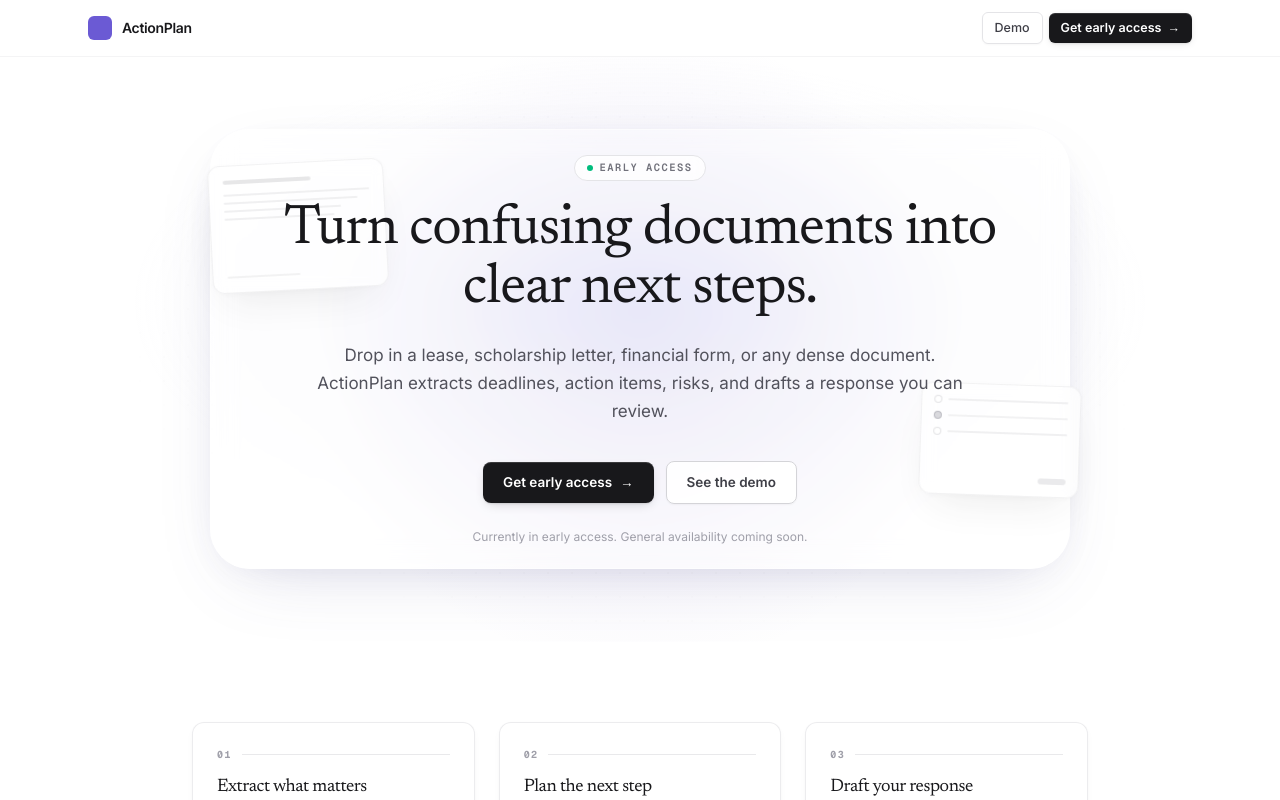
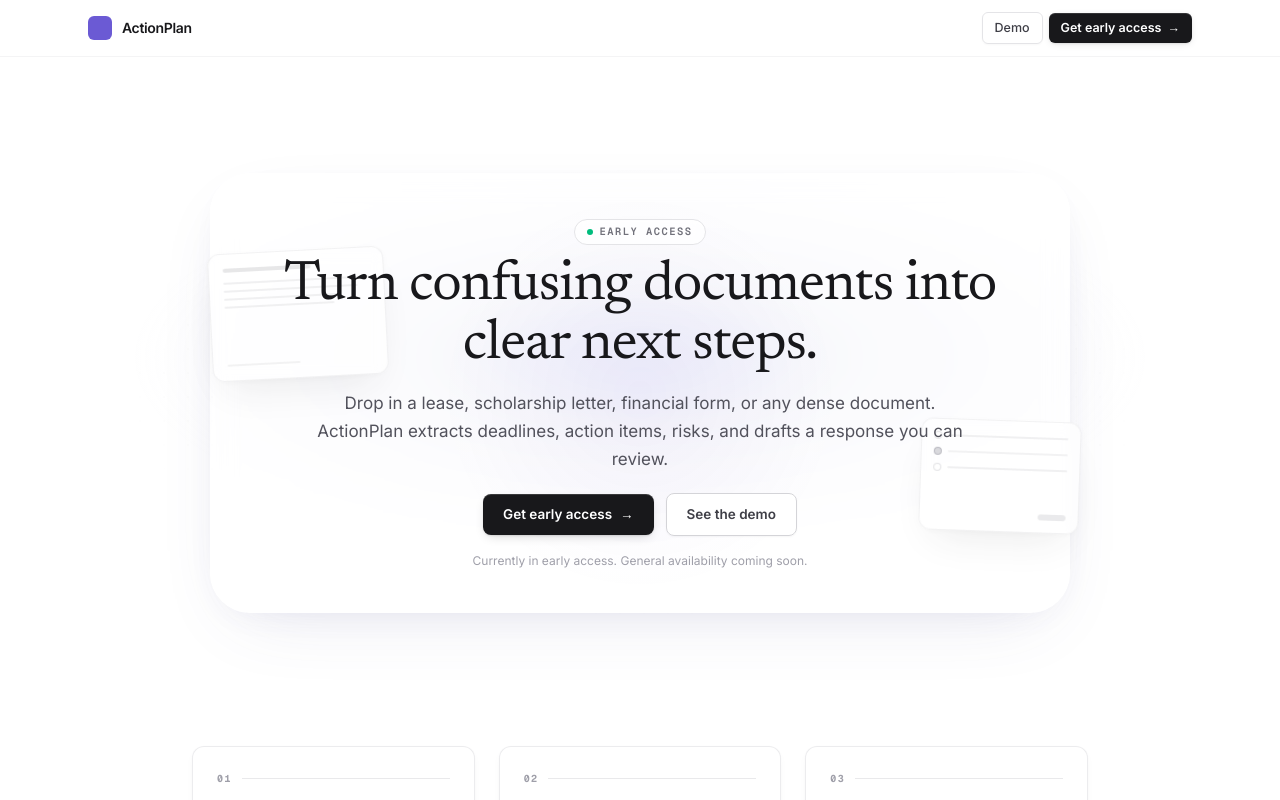
Before and after one commit to andrew-zhouu/actionplan, a Next.js app: page / in a window 1280 px wide. Shown: the top 800 px of the page. Built offline with nearby package versions, Linux system fonts and the light colour scheme.

Commit message:
refine: polish landing page layout, motion, and hero interactions

```diff
--- a/app/(marketing)/layout.tsx
+++ b/app/(marketing)/layout.tsx
@@ -14,7 +14,7 @@
   children: React.ReactNode;
 }) {
   return (
-    <div className="flex flex-1 flex-col bg-white">
+    <div className="flex flex-1 flex-col overflow-x-clip bg-white">
       {/* Scope smooth scroll to marketing routes only. Removes itself on
           unmount when the user navigates into /app/*. */}
       <SmoothScrollController />
--- a/app/(marketing)/page.tsx
+++ b/app/(marketing)/page.tsx
@@ -8,13 +8,26 @@
   return (
     <div className="mx-auto w-full max-w-5xl px-6">
 
-      {/* ── Hero ────────────────────────────────────────────────────────── */}
-      <section className="relative isolate -mx-6 overflow-hidden px-6 py-16 sm:py-24">
+      {/* ── Hero ──────────────────────────────────────────────────────────
+            `overflow-hidden` removed so the cursor spotlight (now a
+            direct sibling of HeroAtmosphere below) can extend cleanly
+            past the page wrapper's max-width. `py-8 sm:py-14` (was
+            py-12 sm:py-20) trims the vertical footprint enough that
+            the features row clearly peeks above the fold on typical
+            laptop viewports. Internal hero spacing also tightened a
+            notch on the same theme. */}
+      <section className="relative isolate -mx-6 mt-20 px-6 py-6 sm:mt-28 sm:py-12">
+        {/* (The previous full-bleed cursor spotlight was removed —
+            the cursor-reactive light now lives INSIDE the glass plane
+            in HeroAtmosphere, geometrically clipped to the plane's
+            rounded-rectangle bounds so the effect belongs to the
+            card surface and never spills outside it.) */}
+
         <HeroAtmosphere />
 
         <div className="mx-auto max-w-3xl text-center">
           <p
-            className="lp-fade-in-up mb-5 inline-flex items-center gap-1.5 rounded-full border border-zinc-200 bg-white/80 px-3 py-1 font-mono text-[10.5px] font-semibold uppercase tracking-[0.14em] text-zinc-500 backdrop-blur-sm"
+            className="lp-fade-in-up mb-3 inline-flex items-center gap-1.5 rounded-full border border-zinc-200 bg-white/80 px-3 py-1 font-mono text-[10.5px] font-semibold uppercase tracking-[0.14em] text-zinc-500 backdrop-blur-sm"
             style={{ animationDelay: "0ms" }}
           >
             <span className="h-1.5 w-1.5 rounded-full bg-emerald-500" />
@@ -27,7 +40,7 @@
             Turn confusing documents into clear next steps.
           </h1>
           <p
-            className="lp-fade-in-up mx-auto mt-6 max-w-2xl text-[15px] leading-relaxed text-zinc-600 sm:text-[17px]"
+            className="lp-fade-in-up mx-auto mt-4 max-w-2xl text-[15px] leading-relaxed text-zinc-600 sm:text-[17px]"
             style={{ animationDelay: "240ms" }}
           >
             Drop in a lease, scholarship letter, financial form, or any dense
@@ -35,14 +48,14 @@
             drafts a response you can review.
           </p>
           <div
-            className="lp-fade-in-up mt-9 flex flex-wrap items-center justify-center gap-3"
+            className="lp-fade-in-up mt-5 flex flex-wrap items-center justify-center gap-3"
             style={{ animationDelay: "360ms" }}
           >
             <PrimaryCTA href="/early-access">Get early access</PrimaryCTA>
             <SecondaryCTA href="/demo">See the demo</SecondaryCTA>
           </div>
           <p
-            className="lp-fade-in-up mt-6 text-[12px] text-zinc-400"
+            className="lp-fade-in-up mt-4 text-[12px] text-zinc-400"
             style={{ animationDelay: "480ms" }}
           >
             Currently in early access. General availability coming soon.
@@ -50,8 +63,12 @@
         </div>
       </section>
 
-      {/* ── Feature blocks ──────────────────────────────────────────────── */}
-      <section className="mx-auto mt-12 grid max-w-4xl gap-5 sm:mt-20 sm:grid-cols-3 sm:gap-6">
+      {/* ── Feature blocks ────────────────────────────────────────────────
+            `mt-24 sm:mt-32` — a clearly perceptible breathing gap
+            from the hero card. Tuned after `mt-14 sm:mt-16` still
+            read as too close. The top of this row should still peek
+            into the first viewport on a typical laptop. */}
+      <section className="mx-auto mt-24 grid max-w-4xl gap-5 sm:mt-32 sm:grid-cols-3 sm:gap-6">
         <Reveal delay={0}>   <FeatureCard eyebrow="01" title="Extract what matters"  body="Deadlines, action items, risks, and open questions — pulled from the document with sources you can verify." /></Reveal>
         <Reveal delay={100}> <FeatureCard eyebrow="02" title="Plan the next step"    body="A grounded, document-specific action plan, with each step expandable for context." /></Reveal>
         <Reveal delay={200}> <FeatureCard eyebrow="03" title="Draft your response"   body="Generate an email, letter, or talking points. Edit. Approve. Use." /></Reveal>
@@ -66,7 +83,7 @@
             body, identical supporting-text treatment (zinc-600,
             leading-relaxed, text-balance). */}
       <Reveal>
-        <section className="mx-auto mt-20 max-w-3xl px-2 text-center sm:mt-28">
+        <section className="mx-auto mt-28 max-w-3xl px-2 text-center sm:mt-36">
           <p className="font-mono text-[10.5px] font-semibold uppercase tracking-[0.14em] text-zinc-500">
             What we believe
           </p>
--- a/components/marketing/hero-atmosphere.tsx
+++ b/components/marketing/hero-atmosphere.tsx
@@ -71,15 +71,19 @@
       target.x = Math.max(-0.6, Math.min(0.6, x));
       target.y = Math.max(-0.6, Math.min(0.6, y));
 
-      // Raw cursor position as a percentage within the hero, written
-      // straight to CSS variables. The spotlight layer below uses these
-      // to anchor its radial gradient — no lerp, because a spotlight
-      // should sit exactly where the cursor is. The parallax layers
-      // still use the lerped `current` values for soft trailing motion.
-      const mxPercent = ((e.clientX - rect.left) / rect.width)  * 100;
-      const myPercent = ((e.clientY - rect.top)  / rect.height) * 100;
-      container.style.setProperty("--hero-mx", `${mxPercent}%`);
-      container.style.setProperty("--hero-my", `${myPercent}%`);
+      // Cursor position in plane-LOCAL pixels for the spotlight that
+      // now lives INSIDE the glass plane (clipped by the plane's
+      // rounded-rectangle via overflow-hidden). When the cursor is
+      // over the plane these are positive in-bounds values; when it's
+      // outside they go negative / past the plane's width-height, and
+      // the gradient draws off-plane (and gets clipped to nothing).
+      const plane = planeRef.current;
+      if (plane) {
+        const planeRect = plane.getBoundingClientRect();
+        const html = document.documentElement;
+        html.style.setProperty("--plane-mx", `${e.clientX - planeRect.left}px`);
+        html.style.setProperty("--plane-my", `${e.clientY - planeRect.top}px`);
+      }
     };
 
     const tick = () => {
@@ -128,20 +132,11 @@
       {/* Layer 1 — dot grid (static, no parallax) */}
       <div className="lp-dot-grid absolute inset-0 opacity-70" />
 
-      {/* Layer 1.5 — hero-local cursor spotlight. Tracks raw cursor
-            position via CSS variables on the container; sits behind
-            the bloom so the bloom still dominates the center while
-            the spotlight adds movement at the periphery. Scoped
-            entirely to the hero — the parent atmosphere is at -z-10
-            so this layer is physically incapable of muddying any
-            section below. */}
-      <div
-        className="absolute inset-0"
-        style={{
-          background:
-            "radial-gradient(540px circle at var(--hero-mx, 50%) var(--hero-my, 50%), rgba(125, 100, 200, 0.12), transparent 60%)",
-        }}
-      />
+      {/* (Cursor spotlight has been moved OUT of this component — it
+            now lives as a sibling of <HeroAtmosphere /> directly under
+            the hero section in page.tsx, so it doesn't sit under this
+            component's `perspective:1200px` rendering context that
+            was causing the visible side-clipping.) */}
 
       {/* Layer 2 — soft radial bloom, small parallax */}
       <div ref={bloomRef} className="absolute inset-0 will-change-transform">
@@ -152,12 +147,28 @@
       </div>
 
       {/* Layer 3 — glass stage, medium parallax. Outer div centers it;
-                    inner div is the parallax target. */}
+                    inner div is the parallax target.
+                    Now also OWNS the cursor-reactive light: the inner
+                    spotlight `<div>` lives as a child of the plane and
+                    the plane is `relative overflow-hidden` + rounded,
+                    so the spotlight gradient is geometrically clipped
+                    to the plane's exact rounded-rectangle bounds. The
+                    effect reads as belonging to the card surface
+                    itself — no spill outside the card. */}
       <div className="absolute left-1/2 top-1/2 hidden -translate-x-1/2 -translate-y-1/2 sm:block">
         <div
           ref={planeRef}
-          className="h-[440px] w-[860px] max-w-[92vw] rounded-[40px] border border-white/50 bg-white/25 shadow-[0_8px_40px_-20px_rgba(80,80,140,0.18),0_24px_80px_-32px_rgba(80,80,140,0.22)] backdrop-blur-md will-change-transform"
-        />
+          className="relative h-[440px] w-[860px] max-w-[92vw] overflow-hidden rounded-[40px] bg-white/20 shadow-[0_8px_40px_-20px_rgba(80,80,140,0.14),0_24px_80px_-32px_rgba(80,80,140,0.16)] backdrop-blur-md will-change-transform"
+        >
+          <div
+            aria-hidden="true"
+            className="absolute inset-0"
+            style={{
+              background:
+                "radial-gradient(360px circle at var(--plane-mx, 50%) var(--plane-my, 50%), rgba(125, 100, 200, 0.07), transparent 55%)",
+            }}
+          />
+        </div>
       </div>
 
       {/* Layer 4 — floating cards. Outer div positions, middle div carries
--- a/components/marketing/smooth-scroll-controller.tsx
+++ b/components/marketing/smooth-scroll-controller.tsx
@@ -29,7 +29,11 @@
 export function SmoothScrollController() {
   useEffect(() => {
     if (typeof window === "undefined") return;
-    if (window.matchMedia("(prefers-reduced-motion: reduce)").matches) return;
+    if (window.matchMedia("(prefers-reduced-motion: reduce)").matches) {
+      // eslint-disable-next-line no-console
+      console.log("[SmoothScroll] prefers-reduced-motion — Lenis not initialized");
+      return;
+    }
 
     const lenis = new Lenis({
       // `lerp` controls the natural smoothing applied to wheel/trackpad
@@ -46,6 +50,23 @@
       syncTouch: false,
     });
 
+    // Temporary debug instrumentation — verify in browser DevTools:
+    //   • Console shows "[SmoothScroll] Lenis mounted" with htmlClasses
+    //     and hasLenisClass payload
+    //   • `hasLenisClass: true` confirms Lenis successfully attached
+    //     its `lenis` / `lenis-smooth` classes to <html>
+    //   • `window.__lenis` returns the Lenis instance object
+    //   • Navigating to /app/* logs "[SmoothScroll] Lenis destroyed"
+    //     and the html classes + window.__lenis go away
+    const html = document.documentElement;
+    // eslint-disable-next-line no-console
+    console.log("[SmoothScroll] Lenis mounted", {
+      lenis,
+      htmlClasses:   html.className,
+      hasLenisClass: html.classList.contains("lenis"),
+    });
+    (window as Window & { __lenis?: Lenis }).__lenis = lenis;
+
     let rafId = 0;
     function raf(time: number) {
       lenis.raf(time);
@@ -54,8 +75,11 @@
     rafId = requestAnimationFrame(raf);
 
     return () => {
+      // eslint-disable-next-line no-console
+      console.log("[SmoothScroll] Lenis destroyed");
       cancelAnimationFrame(rafId);
       lenis.destroy();
+      (window as Window & { __lenis?: Lenis }).__lenis = undefined;
     };
   }, []);
 
```
Also changed, not shown: components/marketing/reveal.tsx (+14 -5 lines).
